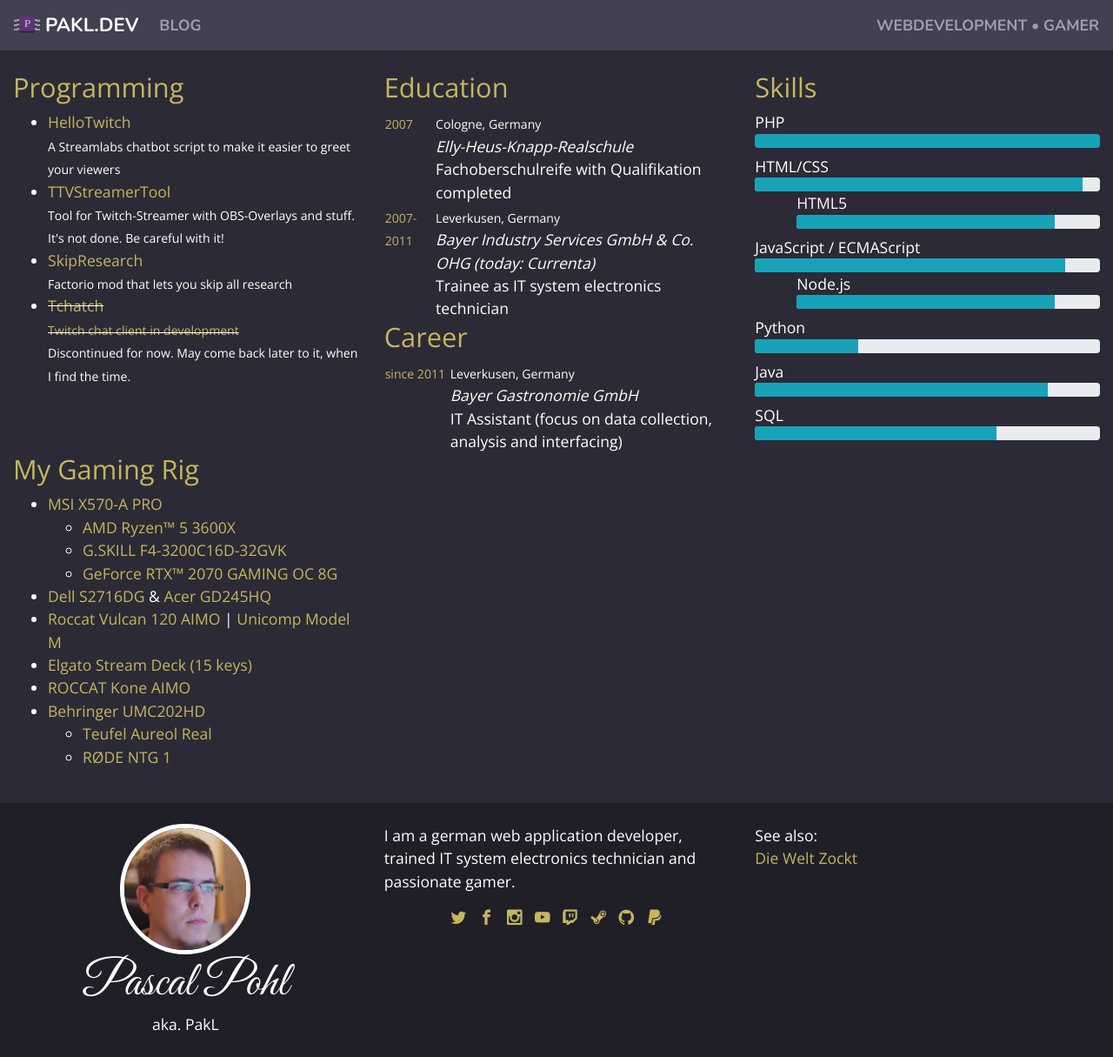
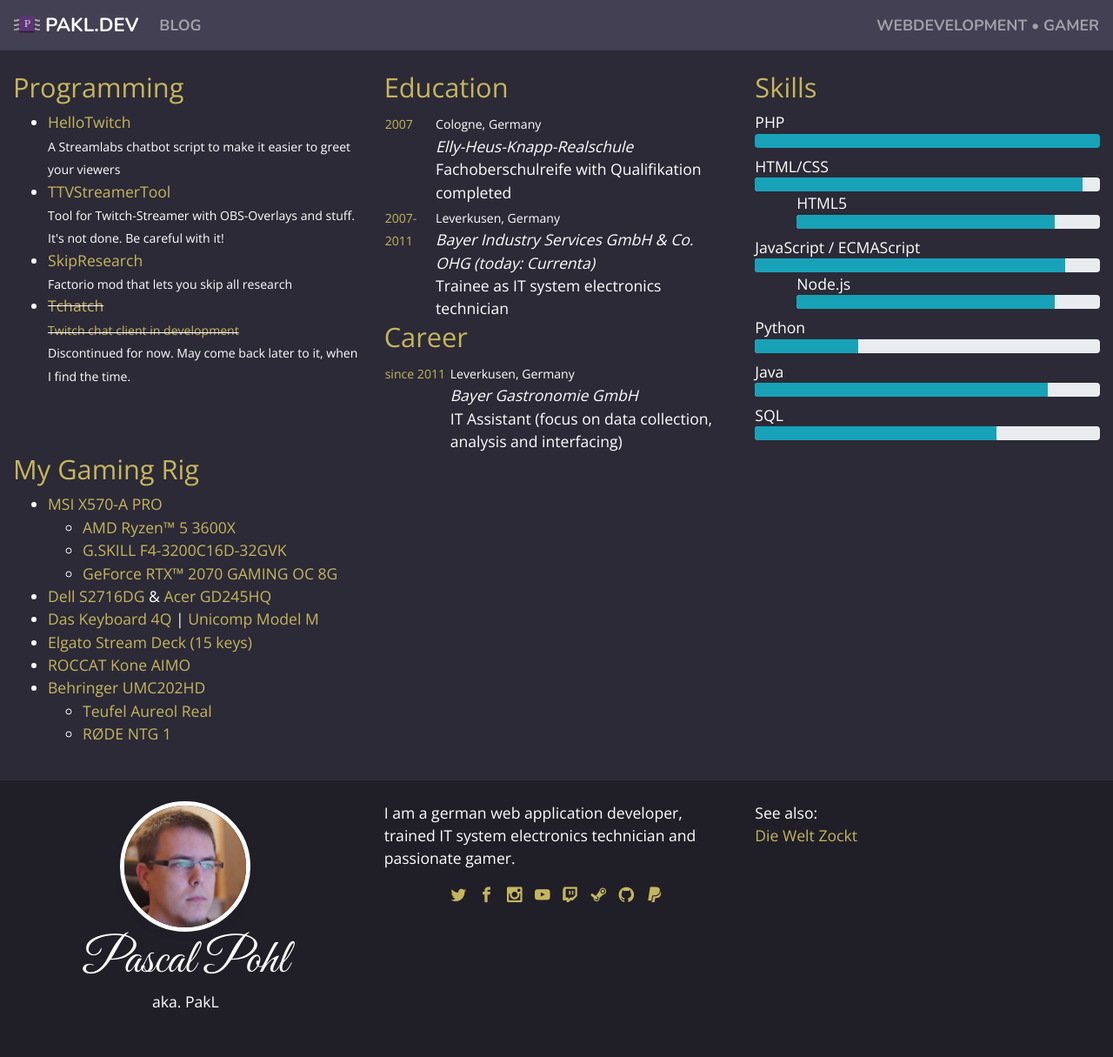
Before and after one commit to PakL/pakl.github.io, a Jekyll site: the page built from index.html, in a window 1280 px wide. Shown: the whole page at 87% size. Built offline with Jekyll 4.4.1, drawn with Linux system fonts in a browser that asks for light colours; some web fonts are replaced; after the commit the page ends 1188 px from its top, so only the background shows below that.

Commit message:
Update index.html

```diff
--- a/index.html
+++ b/index.html
@@ -99,7 +99,7 @@
 					</ul>
 				</li>
 				<li><a href="https://www1.euro.dell.com/content/products/productdetails.aspx/dell-s2716dg-monitor" target="_blank">Dell S2716DG</a> &amp; <a href="http://www.gamestar.de/hardware/tft-monitore/acer-gd245hq/test/acer_gd245hq,128,2312711.html" target="_blank">Acer GD245HQ</a></li>
-				<li><a href="https://de.roccat.org/Keyboards/Vulcan" target="_blank">Roccat Vulcan 120 AIMO</a> | <a href="http://www.pckeyboard.com/page/product/IBMxxxx">Unicomp Model M</a></li>
+				<li><a href="https://www.daskeyboard.com/p/4q-smart-rgb-mechanical-keyboard/" target="_blank">Das Keyboard 4Q</a> | <a href="http://www.pckeyboard.com/page/product/IBMxxxx">Unicomp Model M</a></li>
 				<li><a href="https://www.elgato.com/de/gaming/stream-deck" target="_blank">Elgato Stream Deck (15 keys)</a></li>
 				<li><a href="https://de.roccat.org/Mice/Kone-AIMO" target="_blank">ROCCAT Kone AIMO</a></li>
 				<li>
```
